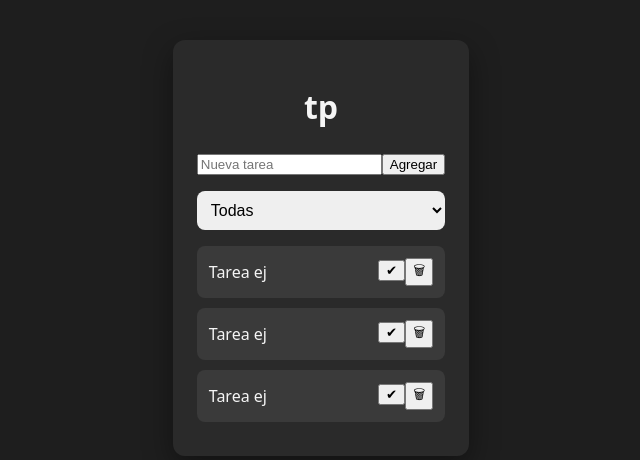
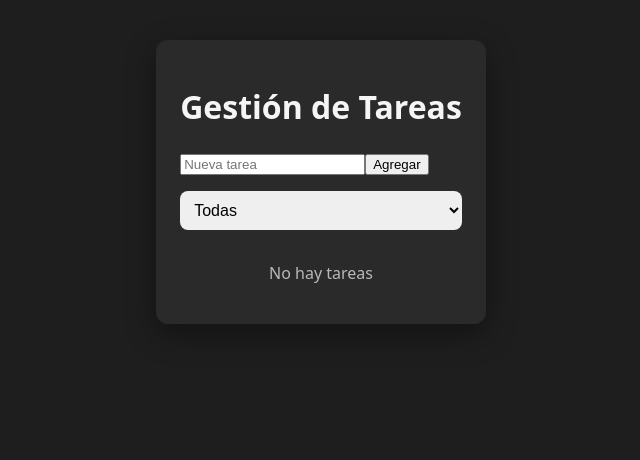
Before and after one commit to lovrdes/todolist-tp, a React (Vite) app in the folder todolist-tp/: page / in a window 1280 px wide. Shown: the top 460 px of the page, without its empty margins (319-959 px from the left). Built offline with nearby package versions, Linux system fonts and the light colour scheme.

Commit message:
arreglo de errores + tareas en localStorage

```diff
--- a/todolist-tp/src/App.jsx
+++ b/todolist-tp/src/App.jsx
@@ -1,22 +1,68 @@
+import { useEffect, useState } from 'react';
 import './App.css';
 import Form from './components/Form';
 import TodoList from './components/TodoList';
+import { loadTodos, saveTodos } from './utils/localStorage';
 
 function App() {
-return (
-<div className= "app">
-<h1>tp</h1>
-<Form />
 
-<select>
-<option>Todas</option>
-<option>Completadas</option>
-<option>Pendientes</option>
-</select>
+    const [todos, setTodos] = useState(() => loadTodos());
 
-<TodoList />
-</div>
-);
+    const [filter, setFilter] = useState('all');
+
+
+    useEffect(() => {
+        saveTodos(todos);
+    }, [todos]);
+
+
+    const toggleTodo = (id) => {
+        setTodos(prev =>
+            prev.map(todo =>
+                todo.id === id
+                    ? { ...todo, completed: !todo.completed }
+                    : todo
+            )
+        );
+    };
+
+
+    const deleteTodo = (id) => {
+        setTodos(prev => prev.filter(todo => todo.id !== id));
+    };
+
+
+    const filteredTodos = todos.filter(todo => {
+        if (filter === 'completed') return todo.completed;
+        if (filter === 'pending') return !todo.completed;
+        return true;
+    });
+
+    return (
+        <div className="app">
+            <h1>Gestión de Tareas</h1>
+
+
+            <Form setTodos={setTodos} />
+
+
+            <select
+                value={filter}
+                onChange={(e) => setFilter(e.target.value)}
+            >
+                <option value="all">Todas</option>
+                <option value="completed">Completadas</option>
+                <option value="pending">Pendientes</option>
+            </select>
+
+
+            <TodoList
+                todos={filteredTodos}
+                toggleTodo={toggleTodo}
+                deleteTodo={deleteTodo}
+            />
+        </div>
+    );
 }
 
-export default App
+export default App;
--- a/todolist-tp/src/components/Todo.jsx
+++ b/todolist-tp/src/components/Todo.jsx
@@ -1,11 +1,12 @@
-export default function Todo(){
-return(
-<li className="todo">
-<span>Tarea ej</span>
-<div className="actions">
-<button>✔</button>
-<button>🗑</button>
-</div>
-</li>
-);
+export default function Todo({ todo, toggleTodo, deleteTodo }) {
+  return (
+    <li className={todo.completed ? 'completed' : ''}>
+      <span>{todo.text}</span>
+
+      <div className="icons">
+        <button onClick={() => toggleTodo(todo.id)}>✔</button>
+        <button onClick={() => deleteTodo(todo.id)}>🗑</button>
+      </div>
+    </li>
+  );
 }
--- a/todolist-tp/src/components/TodoList.jsx
+++ b/todolist-tp/src/components/TodoList.jsx
@@ -1,12 +1,18 @@
 import Todo from './Todo';
 
-export default function TodoList(){
-return(
+export default function TodoList({ todos, toggleTodo, deleteTodo }) {
+  if (!todos.length) return <p>No hay tareas</p>;
 
-<ul className="todo-list">
-<Todo />
-<Todo />
-<Todo />
-</ul>
-);
+  return (
+    <ul>
+      {todos.map(todo => (
+        <Todo
+          key={todo.id}
+          todo={todo}
+          toggleTodo={toggleTodo}
+          deleteTodo={deleteTodo}
+        />
+      ))}
+    </ul>
+  );
 }
--- /dev/null
+++ b/todolist-tp/src/utils/localStorage.js
@@ -0,0 +1,10 @@
+const KEY = 'todos';
+
+export const loadTodos = () => {
+  const data = localStorage.getItem(KEY);
+  return data ? JSON.parse(data) : [];
+};
+
+export const saveTodos = (todos) => {
+  localStorage.setItem(KEY, JSON.stringify(todos));
+};
```
